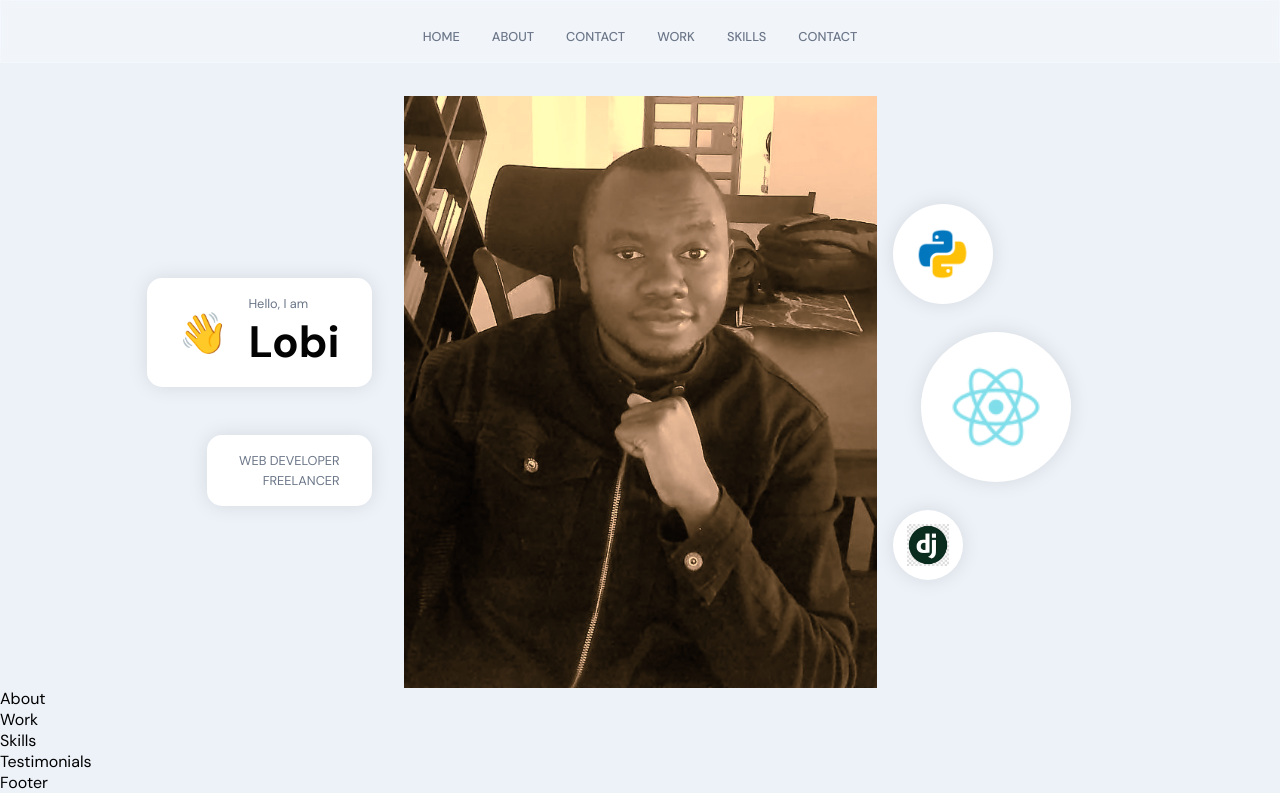
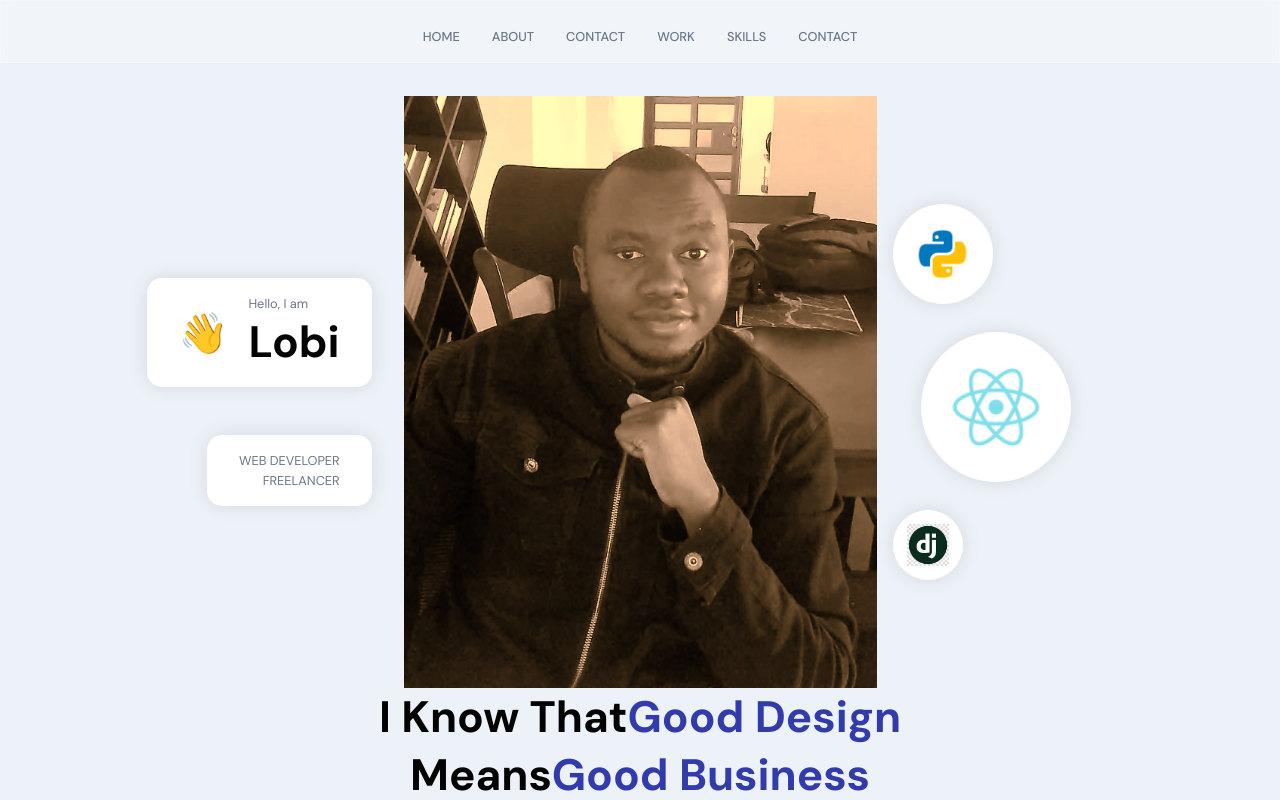
Before and after one commit to lobiit/my_portfolio_frontend, a React (Create React App) app: page / in a window 1280 px wide. Shown: the top 800 px of the page. Built offline with nearby package versions, Linux system fonts and the light colour scheme.

Commit message:
developed the about component

```diff
--- a/src/container/About/About.jsx
+++ b/src/container/About/About.jsx
@@ -1,12 +1,40 @@
 import React from 'react';
+import {motion} from "framer-motion";
 import './About.scss';
+import {images} from "../../constants";
 
+const abouts = [
+    {title: 'Web Development', description: 'I am a good web developer', imgUrl: images.about01},
+    {title: 'Backend Development', description: 'I am a good backend developer', imgUrl: images.about02},
+    {title: 'Fullstack Development', description: 'I am a good fullstack web developer', imgUrl: images.about04}
+]
 
 const About = (props) => {
     return (
-        <div>
-            About
-        </div>
+        <>
+            <h2 className="head-text">
+                I know That
+                <span>Good Design</span>
+                <br/>
+                means
+                <span>Good Business</span>
+            </h2>
+            <div className="app__profiles">
+                {abouts.map((about, index) => (
+                    <motion.div
+                        whileInView={{ opacity: 1 }}
+                        whileHover={{scale: 1.1}}
+                        transition={{ duration: 0.5, type: 'tween' }}
+                        className="app__profile-item"
+                        key={about.title + index}
+                    >
+                        <img src={about.imgUrl} alt={about.title}/>
+                        <h2 className="bold-text" style={{marginTop: 20 }}>{about.title}</h2>
+                        <p className="p-text" style={{marginTop: 10 }}>{about.description}</p>
+                    </motion.div>
+                ))}
+            </div>
+        </>
     )
 };
 
```
